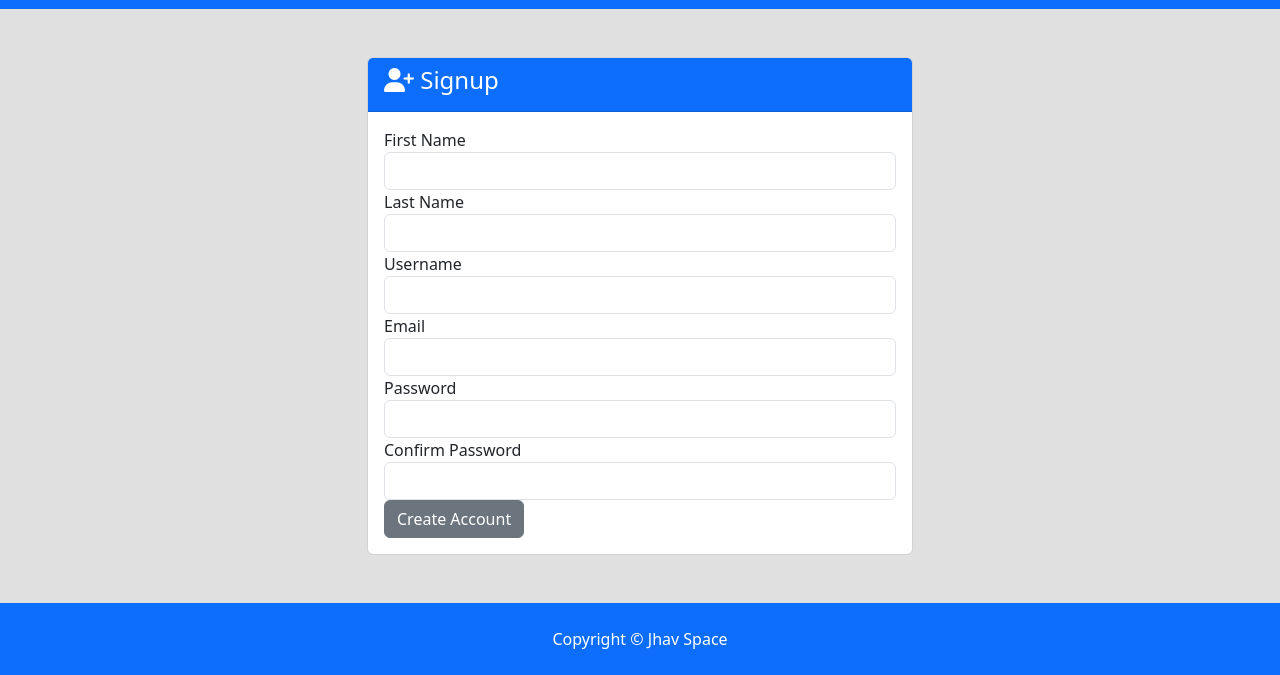
After one commit to erickgathinji/jhav_space_finder, a Django app: template templates/profiles/signup.html in a window 1280 px wide. The commit adds this page. Shown: the part 373-1048 px from the top of the page. Run offline with Django 5.2, Linux system fonts and the light colour scheme; the template is opened without the code that fills it, so the values that code supplies are empty; some libraries are stand-ins or nearby versions.

Commit message:
message alerts

```diff
--- a/jhav_space_project/urls.py
+++ b/jhav_space_project/urls.py
@@ -25,6 +25,8 @@ urlpatterns = [
 
     path('spaces/', include('spaces.urls')),
 
+    path('profiles/', include('profiles.urls')),
+
     path('admin/', admin.site.urls),
 
 ] + static(settings.MEDIA_URL, document_root=settings.MEDIA_ROOT)
--- a/templates/components/_navigation.html
+++ b/templates/components/_navigation.html
@@ -34,7 +34,7 @@
                     <a class="nav-link" href="{% url 'about' %}">About</a>
                 </li>
                 {#Coworking spaces#}
-                 <li
+                <li
                         {% if 'spaces' in request.path %}
                             class="nav-item active mr-3"
                         {% else %}
@@ -47,13 +47,25 @@
 
             <!--auth-->
             <ul class="navbar-nav ml-auto">
-                <li class="nav-item mr-3">
-                    <a class="nav-link" href="signup.html">
-                        <i class="fas fa-user-plus"></i> Signup</a>
+                <li
+                        {% if 'signup' in request.path %}
+                            class="nav-item active mr-3"
+                        {% else %}
+                            class="nav-item mr-3"
+                        {% endif %}
+                >
+                    <a class="nav-link" href="{% url 'signup' %}">
+                        <i class="fas fa-user-plus"></i> Sign up</a>
                 </li>
-                <li class="nav-item mr-3">
-                    <a class="nav-link" href="login.html">
-                        <i class="fas fa-sign-in-alt"></i> Login</a>
+                <li
+                        {% if 'signin' in request.path %}
+                            class="nav-item active mr-3"
+                        {% else %}
+                            class="nav-item mr-3"
+                        {% endif %}
+                >
+                    <a class="nav-link" href="{% url 'signin' %}">
+                        <i class="fas fa-sign-in-alt"></i> Sign in</a>
                 </li>
             </ul>
 
--- /dev/null
+++ b/templates/components/_notifications.html
@@ -0,0 +1,39 @@
+{% if messages %}
+    {% for message in messages %}
+        <div id="message" class="container">
+            <div class="alert text-center alert-dismissible show alert-{{ message.tags }}" role="alert">
+                <button class="close" data-dismiss="alert" type="button"><span aria-hidden="true">&times;</span>
+                </button>
+                <strong>
+                    {% if message.level == DEFAULT_MESSAGE_LEVELS.ERROR %}
+                        Oops!
+                    {% else %}
+                        {{ message.tags | title }}
+                    {% endif %}
+                </strong>
+                {{ message }}
+
+            </div>
+        </div>
+    {% endfor %}
+
+    {#Javascript for alerts with show class above#}
+    <script>
+        // Automatically dismiss the alert after 3 seconds
+        setTimeout(function () {
+            var alerts = document.querySelectorAll('.alert');
+            alerts.forEach(function (alert) {
+                // Fade the alert
+                alert.classList.remove('show');
+                alert.classList.add('fade');
+
+                // After fade out, remove it from the DOM entirely
+                setTimeout(function () {
+                    alert.parentElement.removeChild(alert); // Removes the alert
+                }, 500); // Matches the fade duration for smooth removal
+            });
+        }, 3000); // Adjust 3000 for more/less delay (in milliseconds)
+    </script>
+
+
+{% endif %}
--- /dev/null
+++ b/templates/profiles/profile.html
@@ -0,0 +1 @@
+<h1>profile</h1>
--- /dev/null
+++ b/templates/profiles/signup.html
@@ -0,0 +1,55 @@
+{% extends 'master.html' %}
+
+{% block content %}
+
+    {#signup#}
+    <section id="register" class=" py-5" style="background: #e1e0e0">
+        <div class="container">
+            <div class="row">
+                <div class="col-md-6 mx-auto">
+                    <div class="card">
+                        <div class="card-header bg-primary text-white">
+                            <h4>
+                                <i class="fas fa-user-plus"></i> Signup</h4>
+                        </div>
+                        <div class="card-body">
+
+                            {#Notifications#}
+                            {% include 'components/_notifications.html' %}
+
+                            <form method="POST" action="{% url 'signup' %}">
+                                {% csrf_token %}
+                                <div class="form-group">
+                                    <label for="first_name">First Name</label>
+                                    <input type="text" name="first_name" class="form-control" required>
+                                </div>
+                                <div class="form-group">
+                                    <label for="last_name">Last Name</label>
+                                    <input type="text" name="last_name" class="form-control" required>
+                                </div>
+                                <div class="form-group">
+                                    <label for="username">Username</label>
+                                    <input type="text" name="username" class="form-control" required>
+                                </div>
+                                <div class="form-group">
+                                    <label for="email">Email</label>
+                                    <input type="email" name="email" class="form-control" required>
+                                </div>
+                                <div class="form-group">
+                                    <label for="password2">Password</label>
+                                    <input type="password" name="password" class="form-control" required>
+                                </div>
+                                <div class="form-group">
+                                    <label for="password">Confirm Password</label>
+                                    <input type="password" name="password2" class="form-control" required>
+                                </div>
+                                <input type="submit" value="Create Account" class="btn btn-secondary btn-block">
+                            </form>
+                        </div>
+                    </div>
+                </div>
+            </div>
+        </div>
+    </section>
+
+{% endblock %}
```
Also changed, not shown: jhav_space_project/settings.py (+9 -9 lines), profiles/urls.py (added, +15 -0 lines), templates/profiles/signin.html (added, +41 -0 lines).
